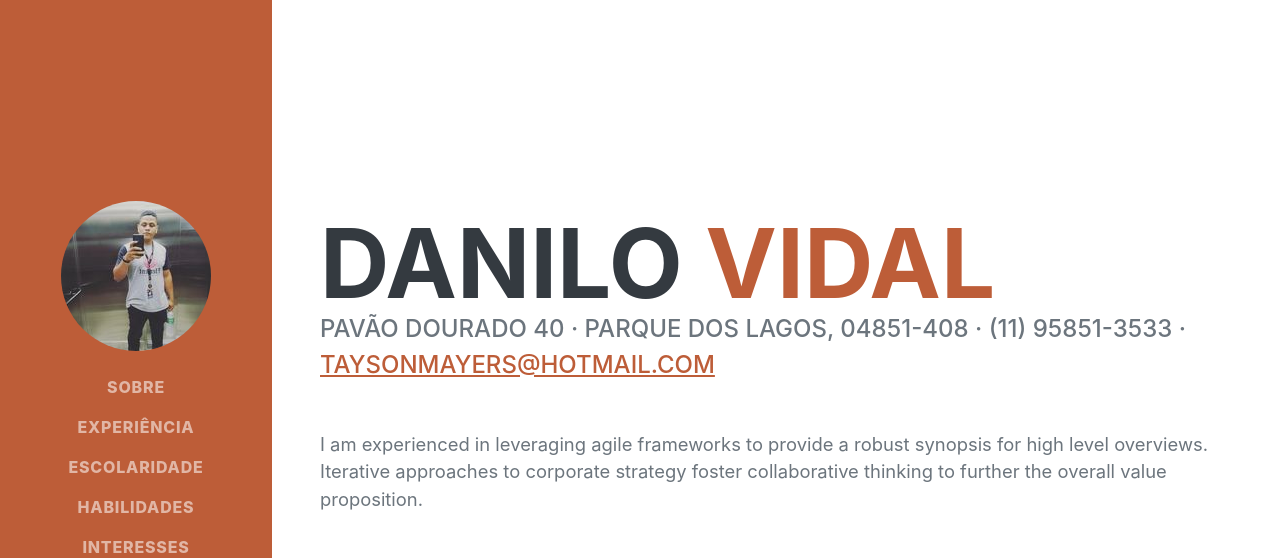
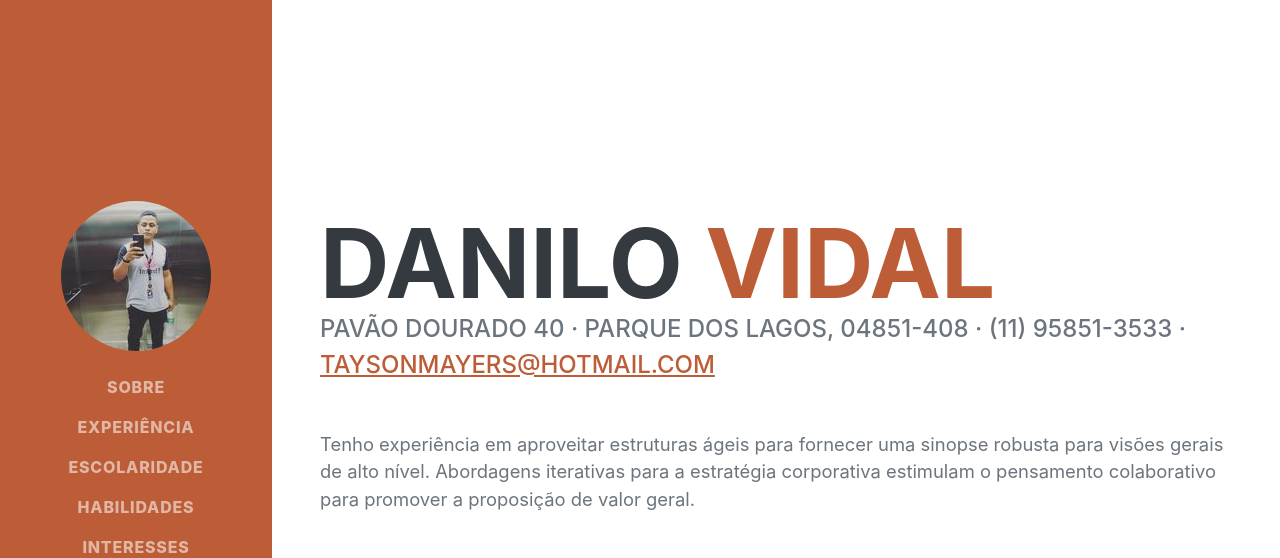
Before and after one commit to Danilo-vidal/Danilo-vidal.github.io, a plain HTML site: page index.html in a window 1280 px wide. Shown: the top 558 px of the page. Drawn offline with nearby package versions, Linux system fonts and the light colour scheme; a script that the page names is missing; a web font is replaced by a local one.

Commit message:
Update index.html

```diff
--- a/index.html
+++ b/index.html
@@ -47,7 +47,7 @@
                         Pavão dourado 40 · Parque dos lagos, 04851-408 · (11) 95851-3533 ·
                         <a href="taysonmayers@hotmail.com">taysonmayers@hotmail.com</a>
                     </div>
-                    <p class="lead mb-5">I am experienced in leveraging agile frameworks to provide a robust synopsis for high level overviews. Iterative approaches to corporate strategy foster collaborative thinking to further the overall value proposition.</p>
+                    <p class="lead mb-5">Tenho experiência em aproveitar estruturas ágeis para fornecer uma sinopse robusta para visões gerais de alto nível. Abordagens iterativas para a estratégia corporativa estimulam o pensamento colaborativo para promover a proposição de valor geral.</p>
                     <div class="midias-sociais">
                         <a class="midias-sociais" href="#!"><i class="fab fa-linkedin-in"></i></a>
                         <a class="midias-sociais" href="#!"><i class="fab fa-github"></i></a>
```
